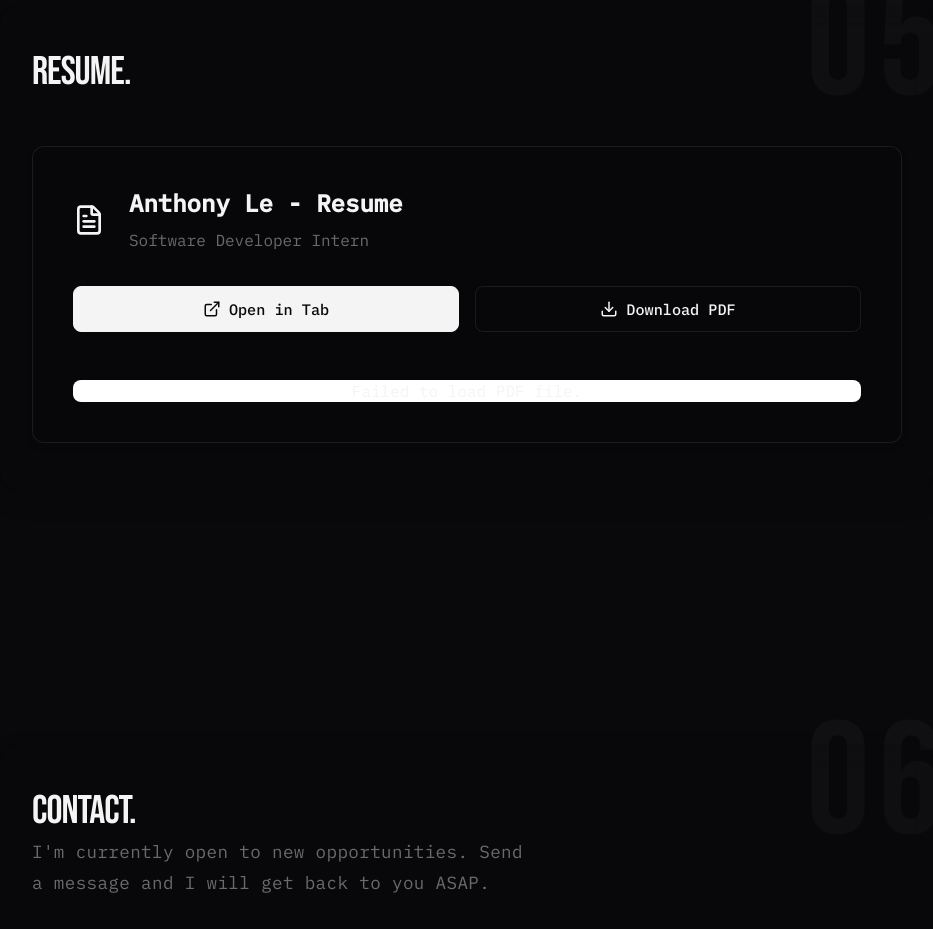
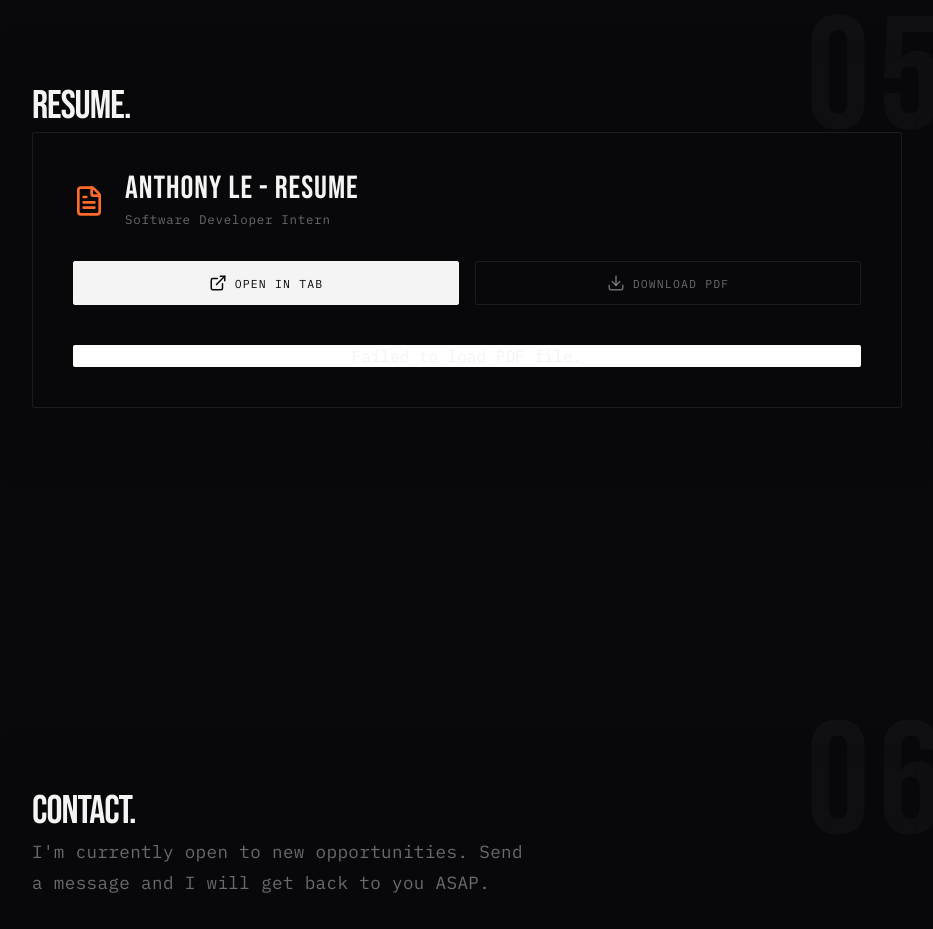
Before and after one commit to Ayprusss/AnthonyLe, a React (Create React App) app: page / in a window 1280 px wide. Shown: the part 5140-6069 px from the top of the page, without its empty margins (173-1106 px from the left). Built offline with nearby package versions, Linux system fonts and the light colour scheme.

Commit message:
changed up resume css for redesign

```diff
--- a/src/Components/Resume.css
+++ b/src/Components/Resume.css
@@ -1,51 +1,51 @@
 .resume-content {
-    margin-top: 3rem;
+    margin-top: 0;
     display: flex;
-    justify-content: center;
+    justify-content: flex-start;
 }
 
 .resume-card {
-    background-color: rgba(var(--bg-rgb), 0.75);
-    backdrop-filter: blur(8px);
-    -webkit-backdrop-filter: blur(8px);
-    border: 1px solid var(--border-color);
-    border-radius: 12px;
+    background: transparent;
+    backdrop-filter: none;
+    border: 1px solid var(--border);
+    border-radius: 2px;
     padding: 2.5rem;
     width: 100%;
     max-width: 900px;
     display: flex;
     flex-direction: column;
     gap: 2rem;
-    transition: all 0.3s ease;
-    box-shadow: 0 4px 6px rgba(var(--bg-rgb), 0.1);
+    transition: border-color 0.3s ease;
 }
 
 .resume-card:hover {
-    transform: translateY(-5px);
-    box-shadow: 0 10px 15px rgba(var(--bg-rgb), 0.2);
-    border-color: var(--text-main);
+    border-color: var(--text-dim);
+    transform: none;
+    box-shadow: none;
 }
 
 .resume-header {
     display: flex;
     align-items: center;
-    gap: 1.5rem;
+    gap: 1.25rem;
 }
 
-.resume-icon {
-    color: var(--text-main);
-}
+.resume-icon { color: var(--accent); }
 
 .resume-title {
-    font-size: 1.5rem;
-    font-weight: 600;
-    color: var(--text-main);
-    margin: 0 0 0.5rem 0;
+    font-family: var(--font-display);
+    font-size: 2rem;
+    letter-spacing: 0.03em;
+    color: var(--text);
+    margin: 0 0 0.2rem;
+    line-height: 1;
 }
 
 .resume-subtitle {
-    font-size: 1rem;
-    color: var(--text-muted);
+    font-family: var(--font-body);
+    font-size: 0.78rem;
+    color: var(--text-dim);
+    letter-spacing: 0.06em;
     margin: 0;
 }
 
@@ -56,52 +56,47 @@
 }
 
 .resume-btn {
-    display: flex;
+    display: inline-flex;
     align-items: center;
     justify-content: center;
     gap: 0.5rem;
     padding: 0.75rem 1.5rem;
-    border-radius: 8px;
-    font-weight: 500;
-    font-size: 0.95rem;
+    border-radius: 2px;
+    font-family: var(--font-body);
+    font-size: 0.72rem;
+    letter-spacing: 0.1em;
+    text-transform: uppercase;
     text-decoration: none;
     transition: all 0.2s ease;
     flex: 1;
-    min-width: 150px;
+    min-width: 140px;
 }
 
 .primary-btn {
-    background-color: var(--text-main);
-    color: var(--bg-color);
-    border: 1px solid var(--text-main);
+    background: var(--text);
+    color: var(--bg);
+    border: 1px solid var(--text);
 }
 
-.primary-btn:hover {
-    opacity: 0.9;
-    transform: scale(1.02);
+.primary-btn:hover { background: var(--accent); border-color: var(--accent); }
+
+.secondary-btn {
+    background: transparent;
+    color: var(--text-dim);
+    border: 1px solid var(--border);
 }
 
-.secondary-btn {
-    background-color: transparent;
-    color: var(--text-main);
-    border: 1px solid var(--border-color);
-}
+.secondary-btn:hover { color: var(--text); border-color: var(--text-dim); }
 
-.secondary-btn:hover {
-    border-color: var(--text-main);
-    background-color: rgba(var(--text-main), 0.05);
-}
-
-/* PDF Viewer Styles */
 .pdf-viewer-container {
     display: flex;
     justify-content: center;
     width: 100%;
-    margin-top: 1rem;
+    margin-top: 0.5rem;
     overflow: hidden;
-    border-radius: 8px;
-    border: 1px solid var(--border-color);
-    background-color: #fff; /* Keeping PDF background white to ensure document contrast */
+    border-radius: 2px;
+    border: 1px solid var(--border);
+    background: #fff;
 }
 
 .pdf-document {
@@ -112,13 +107,10 @@
 
 .pdf-loading {
     padding: 3rem;
-    color: var(--text-muted);
-    font-size: 1.1rem;
+    color: var(--text-dim);
+    font-family: var(--font-body);
+    font-size: 0.85rem;
     text-align: center;
-}
-
-.pdf-page {
-    box-shadow: 0 4px 6px rgba(0, 0, 0, 0.1);
 }
 
 .pdf-page canvas {
@@ -127,15 +119,7 @@
 }
 
 @media (max-width: 768px) {
-    .resume-card {
-        padding: 1.5rem;
-    }
-
-    .resume-actions {
-        flex-direction: column;
-    }
-
-    .resume-btn {
-        width: 100%;
-    }
+    .resume-card    { padding: 1.5rem; }
+    .resume-actions { flex-direction: column; }
+    .resume-btn     { width: 100%; }
 }
```
